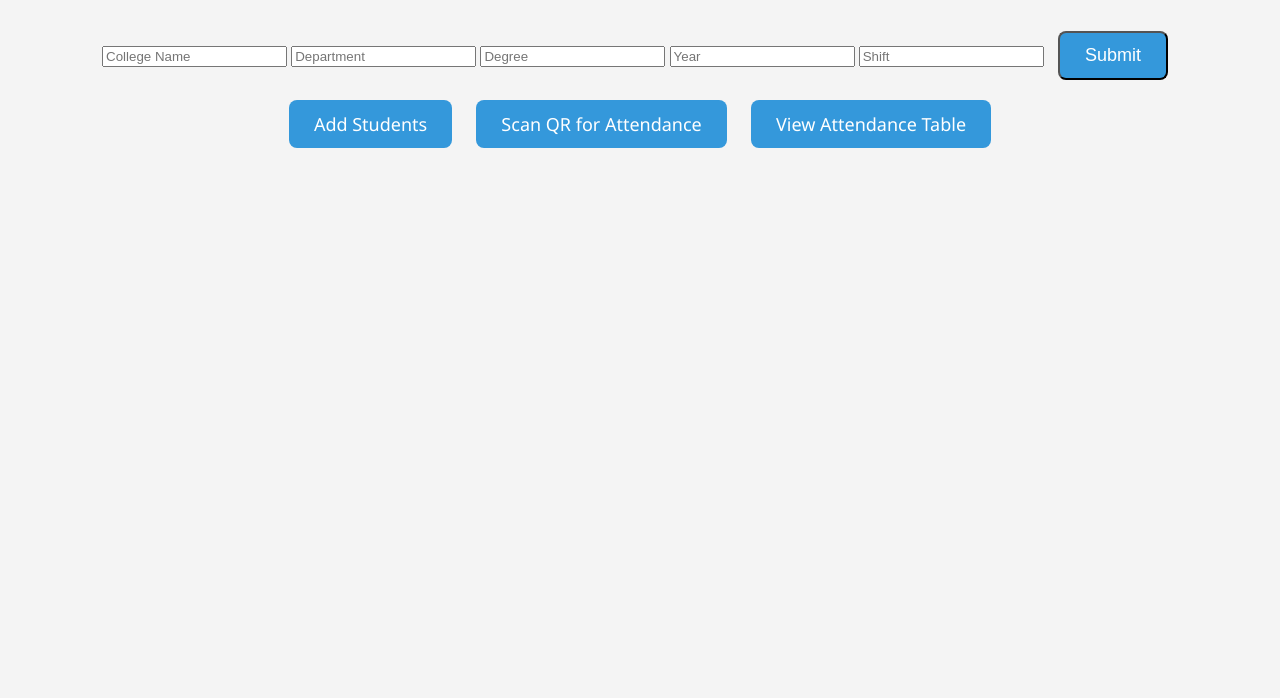
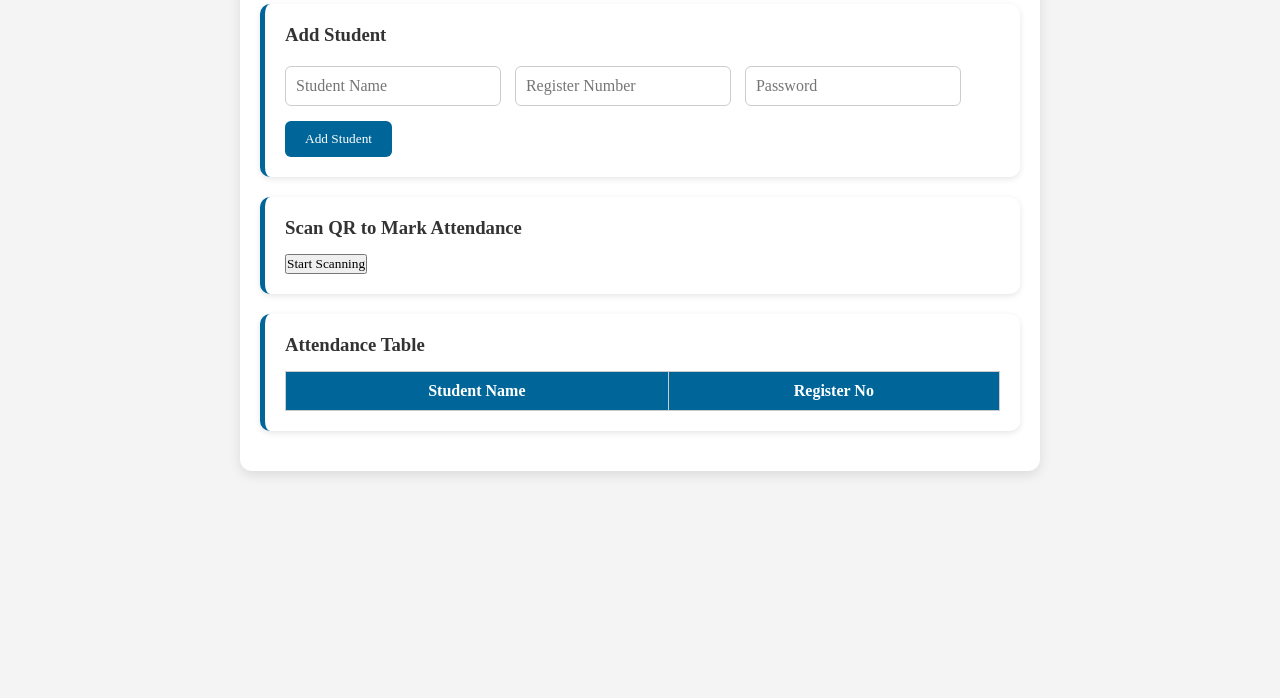
Before and after one commit to NEHA-529/smart-qr-attendance, a plain HTML site: page staff.html in a window 1280 px wide. Shown: the part 102-800 px from the top of the page. Drawn offline with Linux system fonts and the light colour scheme.

Commit message:
Add files via upload

```diff
--- a/staff.html
+++ b/staff.html
@@ -2,35 +2,114 @@
 <html lang="en">
 <head>
   <meta charset="UTF-8" />
-  <title>Staff Panel</title>
+  <title>Staff Panel - Smart QR Attendance</title>
   <link rel="stylesheet" href="style.css" />
+  <style>
+    body { font-family: Arial, sans-serif; background: #f4f4f4; }
+    .staff-container { max-width: 800px; margin: 0 auto; padding: 20px; }
+    .card { background: #fff; padding: 20px; margin-bottom: 20px; border-radius: 10px; box-shadow: 0 2px 6px rgba(0,0,0,0.1); }
+    table { width: 100%; border-collapse: collapse; }
+    th, td { padding: 10px; border: 1px solid #ccc; text-align: center; }
+    th { background-color: #007BFF; color: white; }
+    td { background-color: #f9f9f9; }
+  </style>
 </head>
 <body>
-  <div class="container">
-    <h2>Welcome, Staff</h2>
-    <form id="collegeForm">
-      <input type="text" placeholder="College Name" id="collegeName" required />
-      <input type="text" placeholder="Department" required />
-      <input type="text" placeholder="Degree" required />
-      <input type="number" placeholder="Year" required />
-      <input type="text" placeholder="Shift" required />
-      <button type="submit" class="btn">Submit</button>
-    </form>
+  <div class="staff-container">
+    <header>
+      <h2>Welcome, Staff</h2>
+    </header>
 
-    <div id="logoAndHeading"></div>
-    <a href="add-student.html" class="btn">Add Students</a>
-    <a href="scan.html" class="btn">Scan QR for Attendance</a>
-    <a href="attendance-table.html" class="btn">View Attendance Table</a>
+    <section class="card">
+      <h3>Add Student</h3>
+      <form id="addStudentForm">
+        <input type="text" id="studentName" placeholder="Student Name" required />
+        <input type="text" id="registerNumber" placeholder="Register Number" required />
+        <input type="password" id="studentPassword" placeholder="Password" required />
+        <button type="submit">Add Student</button>
+      </form>
+    </section>
+
+    <section class="card">
+      <h3>Scan QR to Mark Attendance</h3>
+      <button onclick="location.href='scan.html'">Start Scanning</button>
+    </section>
+
+    <section class="card">
+      <h3>Attendance Table</h3>
+      <div class="table-wrapper">
+        <table>
+          <thead>
+            <tr id="tableHeader">
+              <th>Student Name</th>
+              <th>Register No</th>
+              <!-- Date headers will be added here -->
+            </tr>
+          </thead>
+          <tbody id="attendanceTable">
+            <!-- Student rows will be added here -->
+          </tbody>
+        </table>
+      </div>
+    </section>
   </div>
 
   <script>
-    document.getElementById("collegeForm").onsubmit = function (e) {
+    // Load data from localStorage
+    let students = JSON.parse(localStorage.getItem("students") || "[]");
+    let attendance = JSON.parse(localStorage.getItem("attendance") || "{}");
+
+    // Save student
+    document.getElementById("addStudentForm").addEventListener("submit", function (e) {
       e.preventDefault();
-      const name = document.getElementById("collegeName").value;
-      document.getElementById("logoAndHeading").innerHTML = `
-        <img src="https://logo.clearbit.com/${name.replace(/\s/g, '')}.ac.in" width="100" />
-        <h2>${name}</h2>`;
-    };
+      let name = document.getElementById("studentName").value;
+      let reg = document.getElementById("registerNumber").value;
+      let pass = document.getElementById("studentPassword").value;
+
+      students.push({ name, reg, pass });
+      localStorage.setItem("students", JSON.stringify(students));
+
+      // Add default empty attendance
+      attendance[reg] = attendance[reg] || {};
+      localStorage.setItem("attendance", JSON.stringify(attendance));
+
+      this.reset();
+      renderTable();
+    });
+
+    function getAllDates() {
+      let allDates = new Set();
+      Object.values(attendance).forEach(record => {
+        Object.keys(record).forEach(date => allDates.add(date));
+      });
+      return Array.from(allDates);
+    }
+
+    function renderTable() {
+      let tableBody = "";
+      let dates = getAllDates();
+
+      // Update header
+      const headerRow = document.getElementById("tableHeader");
+      headerRow.innerHTML = `<th>Student Name</th><th>Register No</th>`;
+      dates.forEach(d => {
+        headerRow.innerHTML += `<th>${d}</th>`;
+      });
+
+      // Update rows
+      students.forEach(s => {
+        let row = `<tr><td>${s.name}</td><td>${s.reg}</td>`;
+        dates.forEach(d => {
+          row += `<td>${attendance[s.reg]?.[d] || "❌"}</td>`;
+        });
+        row += "</tr>";
+        tableBody += row;
+      });
+
+      document.getElementById("attendanceTable").innerHTML = tableBody;
+    }
+
+    renderTable(); // Initial render
   </script>
 </body>
 </html>
--- a/style.css
+++ b/style.css
@@ -1,33 +1,89 @@
-body {
-  font-family: 'Segoe UI', sans-serif;
+* {
   margin: 0;
-  background: #f4f4f4;
+  padding: 0;
+  box-sizing: border-box;
+  font-family: "Times New Roman", serif;
 }
 
-.container {
-  text-align: center;
-  padding: 50px;
+body {
+  background: #f4f7fb;
+  padding: 30px;
 }
 
-h1 {
-  color: #2c3e50;
+.staff-container {
+  max-width: 900px;
+  margin: auto;
+  background: #fff;
+  padding: 25px 40px;
+  border-radius: 12px;
+  box-shadow: 0 4px 12px rgba(0,0,0,0.1);
 }
 
-.login-box {
-  margin-top: 30px;
+header h1 {
+  font-size: 28px;
+  margin-bottom: 10px;
+  color: #003366;
 }
 
-.btn {
-  display: inline-block;
-  background: #3498db;
-  color: white;
-  padding: 12px 25px;
-  margin: 10px;
-  text-decoration: none;
-  border-radius: 8px;
-  font-size: 18px;
+header h2 {
+  font-size: 22px;
+  margin-bottom: 30px;
+  color: #444;
 }
 
-.btn:hover {
-  background: #2980b9;
+.card {
+  margin-bottom: 30px;
+  padding: 20px;
+  background: #f0f2f5;
+  border-radius: 8px;
+  border-left: 5px solid #006699;
 }
+
+.card h3 {
+  margin-bottom: 15px;
+  color: #333;
+}
+
+form input {
+  width: calc(33% - 20px);
+  padding: 10px;
+  margin: 5px 10px 15px 0;
+  border: 1px solid #ccc;
+  border-radius: 6px;
+  font-size: 16px;
+}
+
+form button {
+  padding: 10px 20px;
+  background: #006699;
+  color: white;
+  border: none;
+  border-radius: 6px;
+  cursor: pointer;
+}
+
+form button:hover {
+  background: #004466;
+}
+
+.table-wrapper {
+  overflow-x: auto;
+}
+
+table {
+  width: 100%;
+  border-collapse: collapse;
+  font-size: 16px;
+}
+
+table th,
+table td {
+  padding: 10px 15px;
+  border: 1px solid #ccc;
+  text-align: center;
+}
+
+table th {
+  background: #006699;
+  color: white;
+}
```
Also changed, not shown: index.html (+21 -5 lines), student.html (+33 -6 lines).
